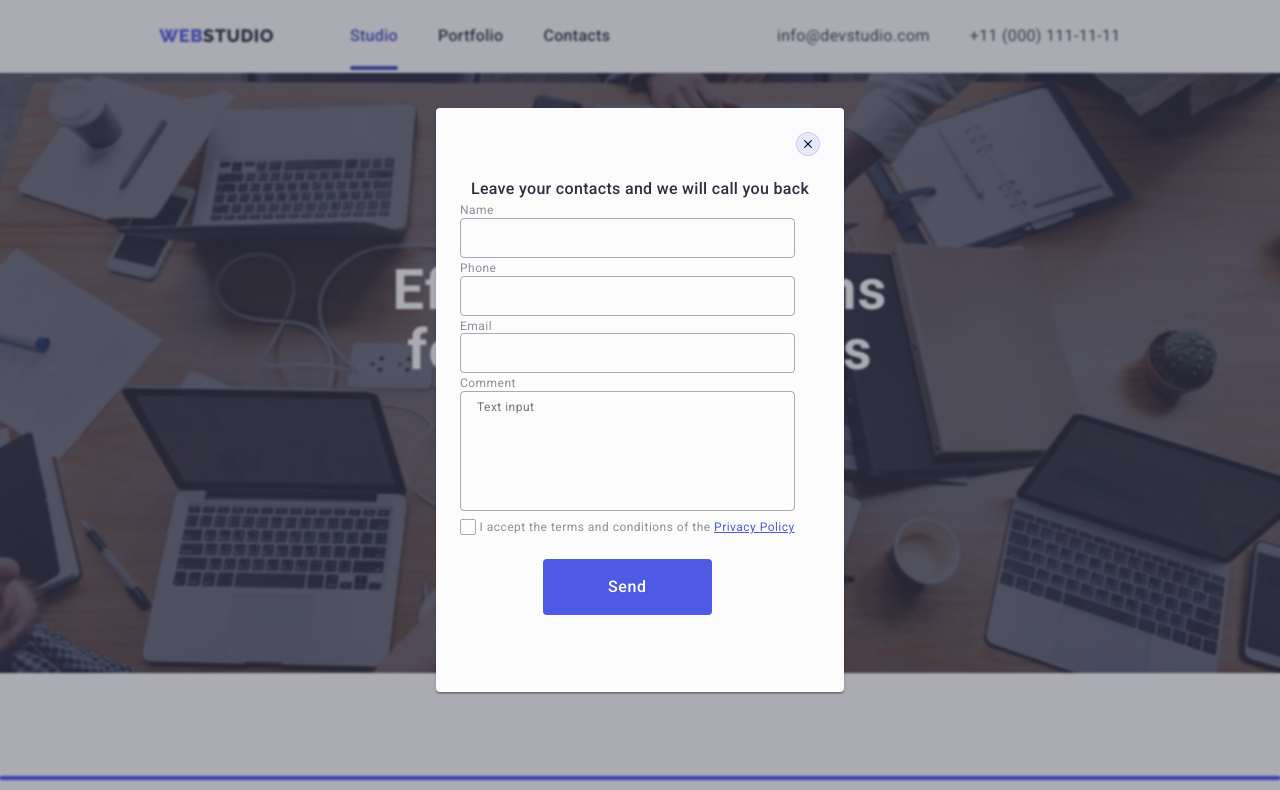
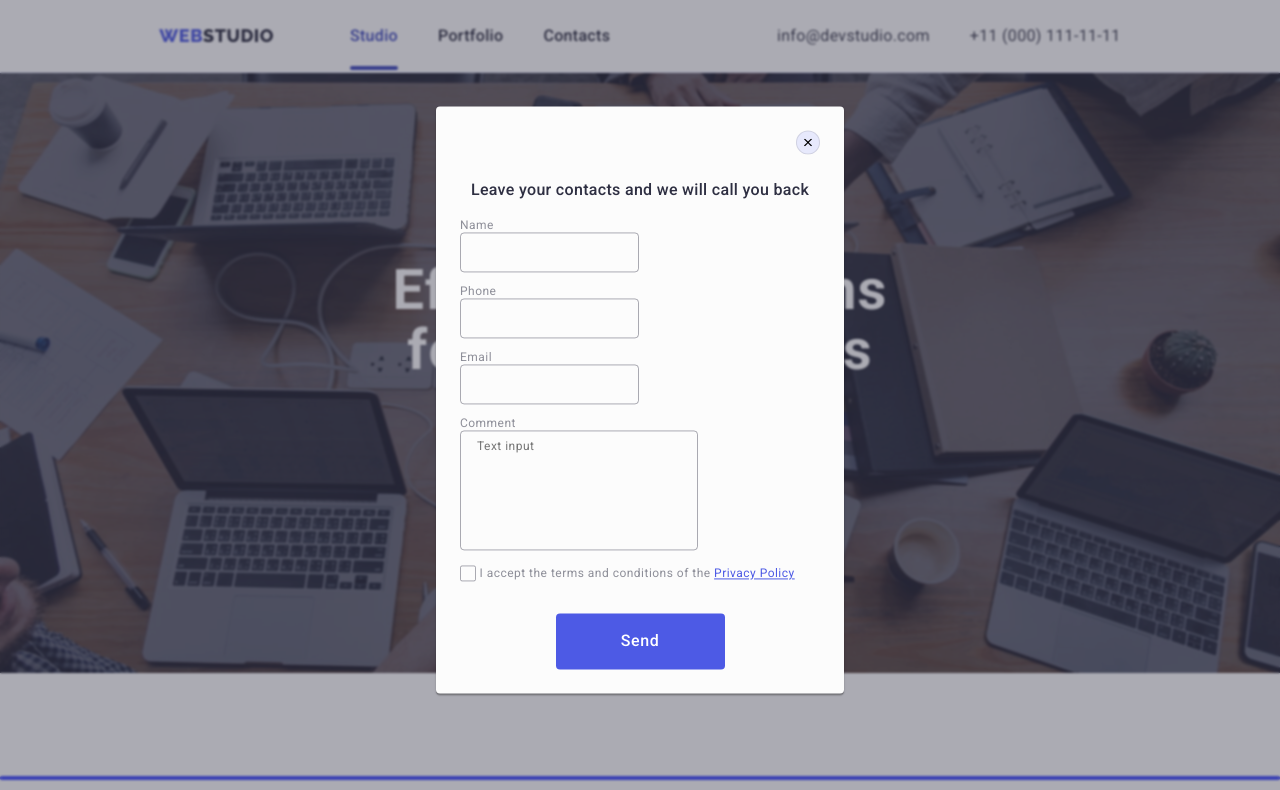
Before and after one commit to yelyzavetasokolova12/goit-markup-hw-05, a plain HTML site: page index.html in a window 1280 px wide. Both pictures are taken after a click on the button "Order Service". Shown: the top 790 px of the page. Drawn offline with nearby package versions, Linux system fonts and the light colour scheme.

Commit message:
fixed name line

```diff
--- a/css/styles.css
+++ b/css/styles.css
@@ -942,19 +942,12 @@ p {
   transition: fill 250ms cubic-bezier(0.4, 0, 0.2, 1);
 }
 
-.modal-title-container {
-  width: 360px;
-  height: 24px;
-  margin: 0;
-  padding: 0;
-}
-
 .modal-title {
   color: #2e2f42;
   text-align: center;
   font-size: 16px;
   font-weight: 500;
-  line-height: 1,5;
+  line-height: 1.5;
   letter-spacing: 0.02em;
   margin-bottom: 16px;
 }
@@ -979,7 +972,7 @@ p {
   color: #8e8f99;
   font-size: 12px;
   font-weight: 400;
-  line-height: 1,17;
+  line-height: 1.17;
   letter-spacing: 0.04em;
 }
 
--- a/index.html
+++ b/index.html
@@ -490,14 +490,13 @@
         </button>
 
         <!-- modal structure -->
-        <div class="modal-title-container">
+
           <p class="modal-title">
             Leave your contacts and we will call you back
           </p>
-        </div>
+
 
         <form class="inputs">
-          <div class="form-inputs">
             <label class="input-title" for="user-name"
               >Name
               <div class="input-svg-container">
@@ -569,7 +568,7 @@
               </div>
             </label>
             <button class="submit-btn" type="submit">Send</button>
-          </div>
+
         </form>
       </div>
     </div>
```
